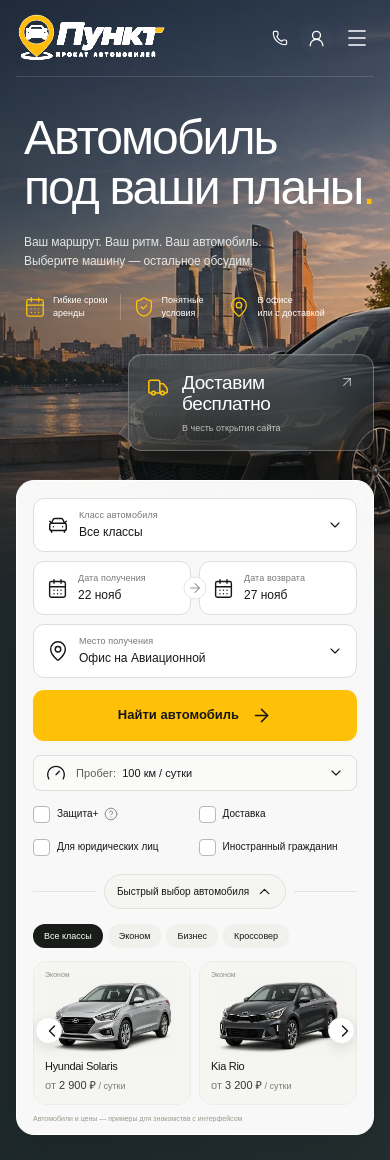
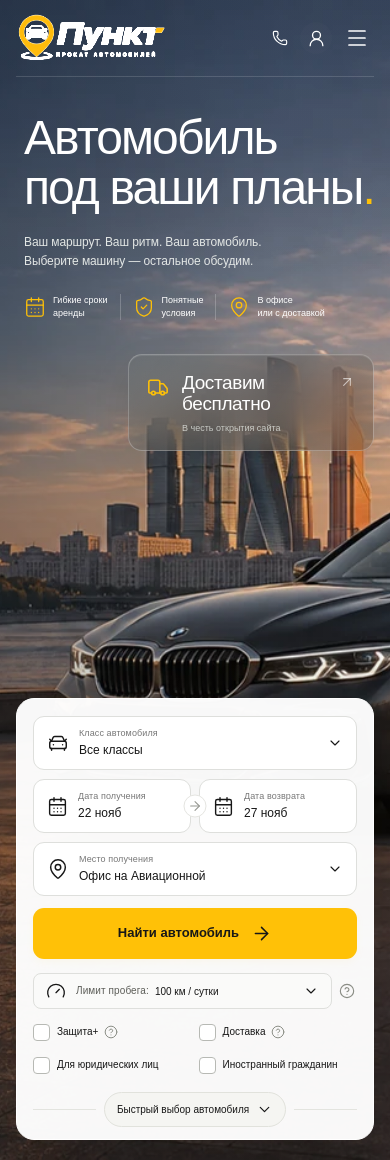
Before and after one commit to Nacky-Design/PUNKT, a Vue app: page / in a window 390 px wide. Built offline with nearby package versions, Linux system fonts and the light colour scheme.

Commit message:
Anchor closed search panel below scene and clarify rental options

```diff
--- a/src/App.vue
+++ b/src/App.vue
@@ -1,5 +1,5 @@
 <script setup lang="ts">
-import { ref, computed, nextTick } from "vue";
+import { ref, computed, nextTick, watch } from "vue";
 import {
   ArrowRight,
   ArrowUpRight,
@@ -50,7 +50,7 @@ const protection = ref(false),
   delivery = ref(false),
   business = ref(false),
   foreign = ref(false);
-const quickOpen = ref(true),
+const quickOpen = ref(false),
   quickCategory = ref("Все классы"),
   mobileMenu = ref(false),
   rail = ref<HTMLElement>();
@@ -136,6 +136,29 @@ function openInfo(title: string, body: string) {
   modal.value = "info";
   mobileMenu.value = false;
 }
+function explainMileage() {
+  const limit = Number.parseInt(mileage.value, 10);
+  openInfo(
+    "Что означает лимит пробега",
+    `Это расстояние, включённое в тариф, а не пробег самого автомобиля.\n\nПри аренде на одни сутки с пакетом ${limit} км можно проехать ${limit} км без доплаты за километры. Если проехать ${limit + 20} км, 20 км будут сверх лимита.\n\nДля более длинных поездок выберите больший пакет — он меняет предварительную стоимость. Ставку за перепробег и правила расчёта за несколько суток подтвердим до оформления.`,
+  );
+}
+function explainDelivery() {
+  openInfo(
+    "Как работает доставка",
+    "Привезём автомобиль в согласованное место и время. Выберите место в поле «Место получения».\n\nСначала свяжемся с вами и проверим документы в согласованном чате. После одобрения договоримся о времени; водитель привезёт автомобиль и печатный договор.\n\nОтметка «Доставка» — пожелание к заявке, не подтверждение выдачи. Стоимость согласуется отдельно; даты и территория акции бесплатной доставки ещё уточняются.",
+  );
+}
+// Receiving the car in the office and requesting delivery are mutually exclusive.
+watch(location, (value) => {
+  delivery.value = value !== "Офис на Авиационной";
+});
+watch(delivery, (enabled) => {
+  if (enabled && location.value === "Офис на Авиационной")
+    location.value = "Доставка по Москве";
+  else if (!enabled && location.value !== "Офис на Авиационной")
+    location.value = "Офис на Авиационной";
+});
 function nav(item: string) {
   mobileMenu.value = false;
   if (item === "Цены") search();
@@ -371,9 +394,10 @@ function account() {
               </button>
             </div>
             <div class="search-secondary">
+              <div class="mileage-control">
                 <SelectField
                   v-model="mileage"
-                label="Пробег"
+                  label="Лимит пробега"
                   :options="[
                     '100 км / сутки',
                     '250 км / сутки',
@@ -381,31 +405,56 @@ function account() {
                   ]"
                   ><Gauge :size="20"
                 /></SelectField>
+                <button
+                  type="button"
+                  class="help-button"
+                  aria-label="Как работает лимит пробега"
+                  @click="explainMileage"
+                >
+                  <CircleHelp :size="16" />
+                </button>
+              </div>
+              <div class="option-with-help">
                 <label class="check-label"
                   ><input
                     type="checkbox"
                     v-model="protection"
-                  aria-label="Защита+" /><span class="check-visual"
-                  ><Check :size="13" /></span
-                >Защита+<button
+                    aria-label="Защита+"
+                  /><span class="check-visual"><Check :size="13" /></span
+                  >Защита+</label
+                >
+                <button
                   type="button"
                   class="help-button"
                   aria-label="Что такое Защита+"
-                  @click.prevent="
+                  @click="
                     openInfo(
                       'Защита+',
                       'Дополнительная опция защиты. В прототипе используется демонстрационная стоимость 490 ₽/сутки. Объём покрытия, исключения и условия ответственности нужно подтвердить перед оформлением. Это не обещание отсутствия ответственности за любые повреждения.',
                     )
                   "
                 >
-                  <CircleHelp :size="14" /></button
-              ></label>
+                  <CircleHelp :size="14" />
+                </button>
+              </div>
+              <div class="option-with-help">
                 <label class="check-label"
-                ><input type="checkbox" v-model="delivery" /><span
-                  class="check-visual"
-                  ><Check :size="13" /></span
+                  ><input
+                    type="checkbox"
+                    v-model="delivery"
+                    aria-label="Доставка"
+                  /><span class="check-visual"><Check :size="13" /></span
                   >Доставка</label
                 >
+                <button
+                  type="button"
+                  class="help-button"
+                  aria-label="Как работает доставка"
+                  @click="explainDelivery"
+                >
+                  <CircleHelp :size="14" />
+                </button>
+              </div>
               <label class="check-label"
                 ><input type="checkbox" v-model="business" /><span
                   class="check-visual"
--- a/src/components/DateRange.vue
+++ b/src/components/DateRange.vue
@@ -6,6 +6,7 @@ import {
   ChevronRight,
   ArrowRight,
 } from "lucide-vue-next";
+import { usePopoverPlacement } from "../composables/usePopoverPlacement";
 import { todayISO, localDate, isoDate } from "../data";
 const props = defineProps<{ start: string; end: string }>();
 const emit = defineEmits<{
@@ -21,6 +22,7 @@ const root = ref<HTMLElement>(),
       1,
     ),
   );
+const above = usePopoverPlacement(root, () => active.value, ".calendar");
 const today = todayISO();
 const label = (s: string) =>
   localDate(s)
@@ -105,7 +107,11 @@ onBeforeUnmount(() => document.removeEventListener("click", close));
         ><span class="field-value">{{ label(end) }}</span></span
       ></button
     ><Transition name="popover"
-      ><div v-if="active" class="calendar popover-surface">
+      ><div
+        v-if="active"
+        class="calendar popover-surface"
+        :class="{ 'popover-above': above }"
+      >
         <div class="calendar-purpose">
           {{
             active === "start"
--- a/src/components/SelectField.vue
+++ b/src/components/SelectField.vue
@@ -1,11 +1,13 @@
 <script setup lang="ts">
 import { ref, onMounted, onBeforeUnmount, nextTick } from "vue";
+import { usePopoverPlacement } from "../composables/usePopoverPlacement";
 import { ChevronDown, Check } from "lucide-vue-next";
 defineProps<{ modelValue: string; label: string; options: string[] }>();
 const emit = defineEmits<{ "update:modelValue": [value: string] }>();
 const open = ref(false),
   root = ref<HTMLElement>(),
   trigger = ref<HTMLButtonElement>();
+const above = usePopoverPlacement(root, () => open.value, ".select-menu");
 function close(e: MouseEvent) {
   if (!root.value?.contains(e.target as Node)) open.value = false;
 }
@@ -62,7 +64,13 @@ onBeforeUnmount(() => document.removeEventListener("click", close));
         ><span class="field-value">{{ modelValue }}</span></span
       ><ChevronDown :size="16" :class="{ rotated: open }" /></button
     ><Transition name="popover"
-      ><div v-if="open" class="select-menu" role="listbox" :aria-label="label">
+      ><div
+        v-if="open"
+        class="select-menu"
+        :class="{ 'popover-above': above }"
+        role="listbox"
+        :aria-label="label"
+      >
         <button
           v-for="option in options"
           :key="option"
--- /dev/null
+++ b/src/composables/usePopoverPlacement.ts
@@ -0,0 +1,40 @@
+import {
+  nextTick,
+  onBeforeUnmount,
+  onMounted,
+  ref,
+  watch,
+  type Ref,
+} from "vue";
+
+/** Prefer the side with room, so bottom-anchored controls stay inside the viewport. */
+export function usePopoverPlacement(
+  root: Ref<HTMLElement | undefined>,
+  isOpen: () => unknown,
+  selector: string,
+) {
+  const above = ref(true);
+  function measure() {
+    if (!isOpen()) return;
+    const bounds = root.value?.getBoundingClientRect();
+    const popup = root.value?.querySelector<HTMLElement>(selector);
+    if (!bounds || !popup) return;
+    const availableAbove = bounds.top - 16,
+      availableBelow = innerHeight - bounds.bottom - 16;
+    above.value =
+      availableBelow < popup.offsetHeight && availableAbove > availableBelow;
+  }
+  watch(isOpen, async () => {
+    await nextTick();
+    measure();
+  });
+  onMounted(() => {
+    window.addEventListener("resize", measure);
+    window.addEventListener("scroll", measure, true);
+  });
+  onBeforeUnmount(() => {
+    window.removeEventListener("resize", measure);
+    window.removeEventListener("scroll", measure, true);
+  });
+  return above;
+}
--- a/src/style.css
+++ b/src/style.css
@@ -1080,7 +1080,6 @@ h2 {
   display: none;
 }
 .hero {
-  --panel-top: min(47.5svh, 520px);
   position: relative;
   height: 100svh;
   min-height: 720px;
@@ -1090,7 +1089,7 @@ h2 {
 }
 .hero-visual {
   position: absolute;
-  inset: 0 0 230px;
+  inset: 0;
   z-index: -3;
   background: url("/assets/hero-moscow.webp") center bottom / cover no-repeat;
 }
@@ -1099,9 +1098,8 @@ h2 {
   inset: 0;
   z-index: -2;
   background:
-    linear-gradient(180deg, #101a2570, transparent 24%),
-    linear-gradient(90deg, #14212a70, transparent 63%),
-    linear-gradient(0deg, #242e2f 2%, #242e2f20 43%, transparent 75%);
+    linear-gradient(90deg, #0d1b2840, #0d1b2808 72%),
+    linear-gradient(180deg, #0d17252b, transparent 24%);
 }
 .hero-content {
   position: relative;
@@ -1220,7 +1218,8 @@ h1 {
 }
 .search-panel {
   position: absolute;
-  top: var(--panel-top);
+  top: auto;
+  bottom: clamp(24px, 5svh, 54px);
   left: 0;
   right: 0;
   padding: 24px 26px 14px;
@@ -1577,7 +1576,6 @@ h1 {
 
 @media (min-width: 1051px) and (max-height: 850px) {
   .hero {
-    --panel-top: calc(100svh - 390px);
   }
   .hero-copy {
     top: 115px;
@@ -1591,9 +1589,6 @@ h1 {
   }
   h1 {
     font-size: 54px;
-  }
-  .hero-visual {
-    bottom: 220px;
   }
   .search-panel {
     padding: 17px 22px 11px;
@@ -1793,10 +1788,6 @@ h1 {
   }
   .hero {
     height: max(100svh, 1000px);
-    --panel-top: 440px;
-  }
-  .hero-visual {
-    bottom: 375px;
   }
   .hero-copy {
     top: 132px;
@@ -1939,21 +1930,9 @@ h1 {
   .hero {
     height: 1160px;
     min-height: 0;
-    --panel-top: 480px;
   }
   .hero-content {
     width: calc(100% - 32px);
-  }
-  .hero-visual {
-    bottom: 470px;
-    background-size: auto 730px;
-    background-position: 58% top;
-  }
-  .hero-shade {
-    background:
-      linear-gradient(180deg, #101a2560, transparent 25%),
-      linear-gradient(90deg, #14212a60, transparent),
-      linear-gradient(0deg, #242e2f 35%, transparent 65%);
   }
   .hero-copy {
     top: 113px;
@@ -2289,9 +2268,6 @@ h1 {
   .hero-benefits svg {
     width: 19px;
   }
-  .hero-visual {
-    background-position: 57% top;
-  }
   .delivery-offer {
     width: 230px;
   }
@@ -2359,10 +2335,6 @@ h1 {
   position: absolute;
   pointer-events: none;
 }
-.hero-visual {
-  mask-image: linear-gradient(#000 0%, #000 75%, transparent 100%);
-  -webkit-mask-image: linear-gradient(#000 0%, #000 75%, transparent 100%);
-}
 @media (min-width: 1051px) and (min-height: 851px) and (max-height: 899px) {
   .search-panel {
     padding: 20px 24px 12px;
@@ -2385,3 +2357,78 @@ h1 {
     display: initial;
   }
 }
+
+/* The lower edge is fixed; the optional car rail expands into the scene above it. */
+.hero-visual {
+  background-position: center;
+}
+.mileage-control {
+  display: flex;
+  align-items: center;
+  flex: 0 0 310px;
+  gap: 8px;
+  min-width: 0;
+}
+.mileage-control > .select-field {
+  flex: 1;
+  min-width: 0;
+}
+.mileage-control > .help-button {
+  flex-shrink: 0;
+}
+.option-with-help {
+  display: flex;
+  align-items: center;
+  gap: 5px;
+  white-space: nowrap;
+}
+.info-body {
+  white-space: pre-line;
+}
+.select-menu.popover-above,
+.calendar.popover-above {
+  top: auto;
+  bottom: calc(100% + 10px);
+}
+.select-menu:not(.popover-above),
+.calendar:not(.popover-above) {
+  bottom: auto;
+  top: calc(100% + 10px);
+}
+@media (max-width: 1100px) {
+  .mileage-control {
+    flex-basis: 280px;
+  }
+}
+@media (min-width: 761px) and (max-width: 1050px) {
+  .mileage-control {
+    flex: 0 0 100%;
+  }
+}
+@media (max-width: 760px) {
+  .hero-visual {
+    background-position: 58% center;
+  }
+  .search-panel {
+    bottom: 20px;
+  }
+  .mileage-control {
+    width: 100%;
+    grid-column: 1/-1;
+  }
+  .search-secondary .field-caption,
+  .search-secondary .field-value {
+    font-size: 10px;
+  }
+  .option-with-help {
+    gap: 4px;
+  }
+  .option-with-help .help-button {
+    margin-left: 0;
+  }
+}
+@media (min-width: 1051px) and (min-height: 851px) and (max-height: 899px) {
+  .hero-copy {
+    top: 112px;
+  }
+}
```
Also changed, not shown: 3 other files (tests, documents, lock files or other folders). Lines whose indentation alone changed are shown as unchanged.
